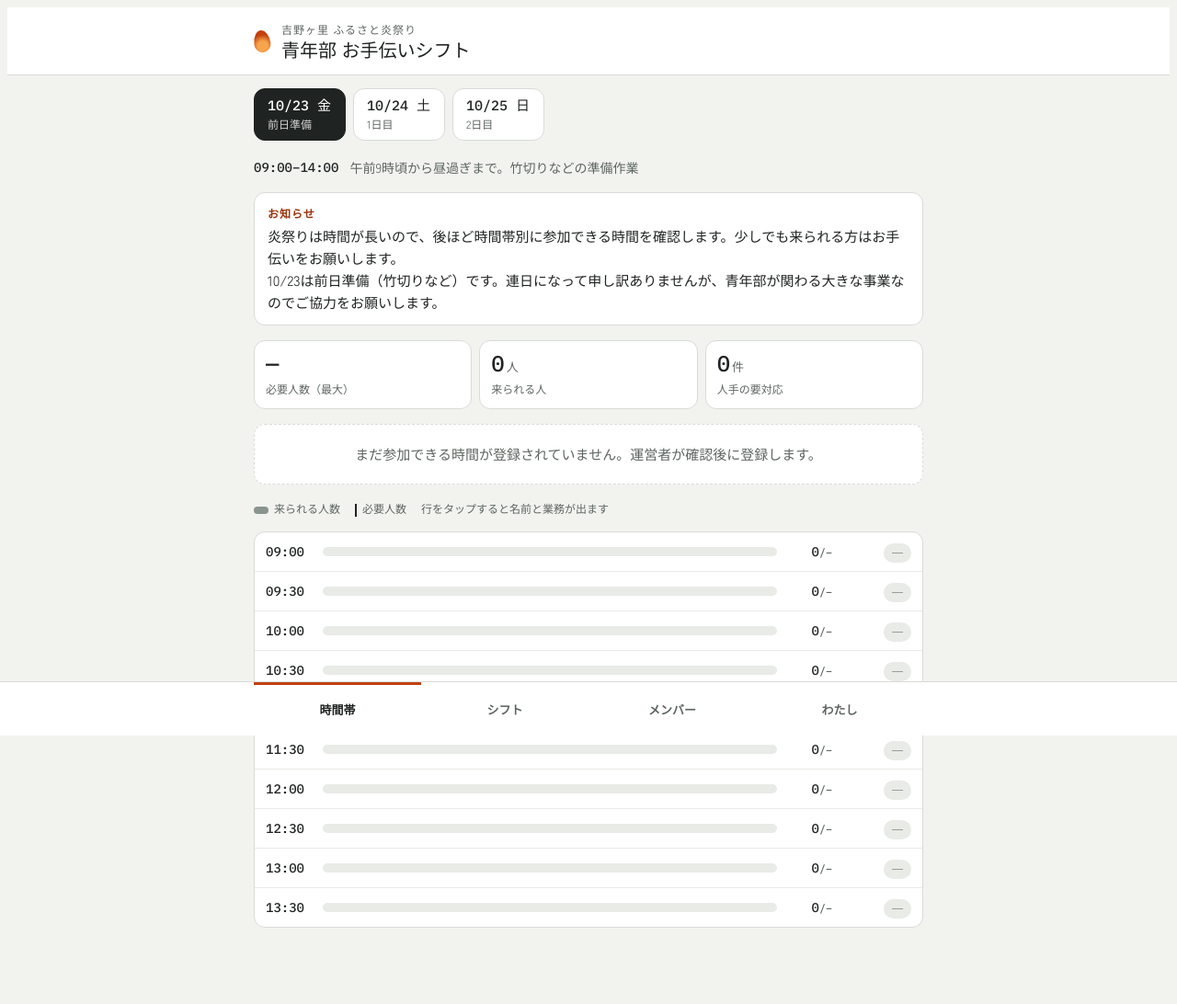
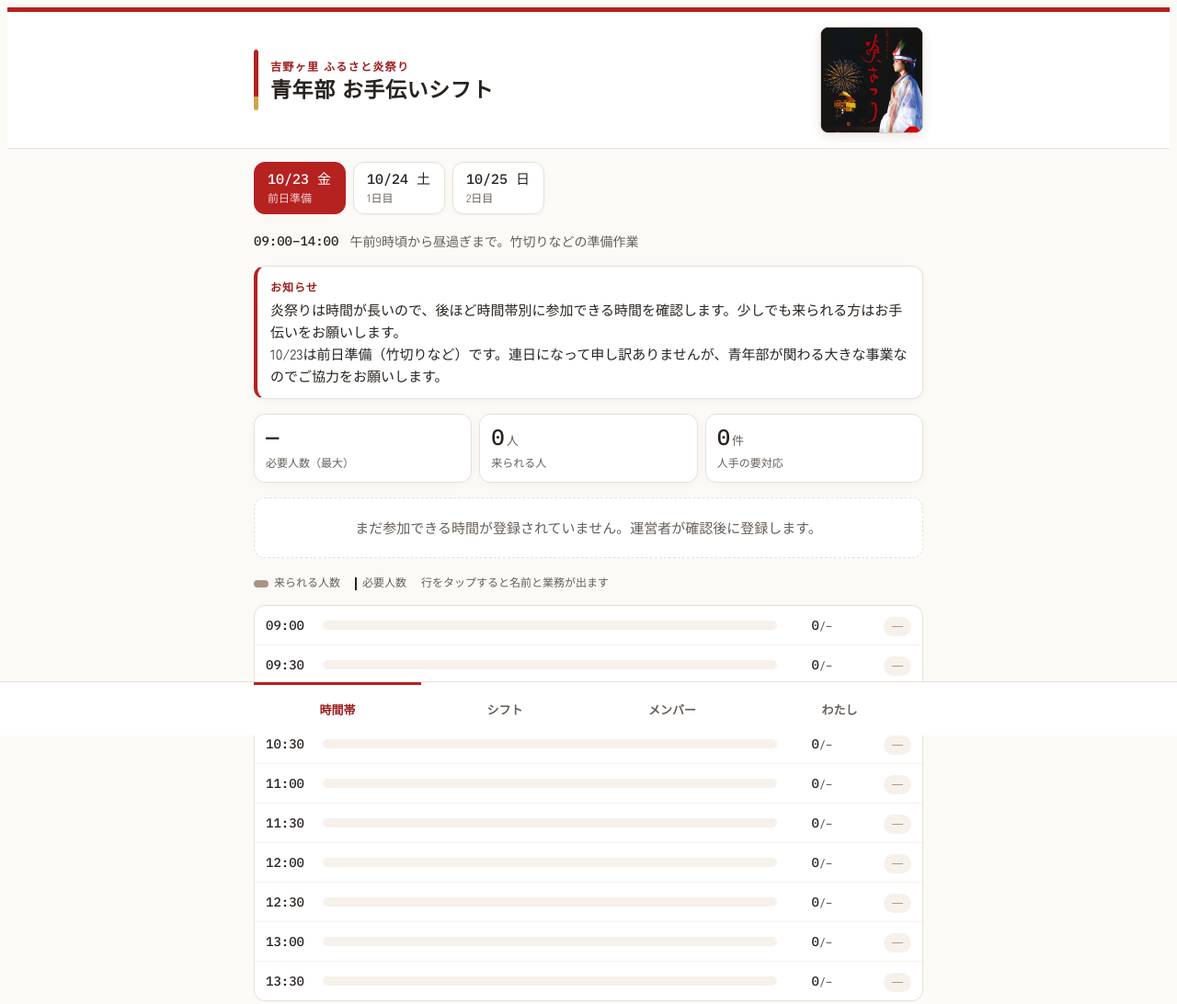
Before and after one commit to lc100068-cmd/Yoshinogari-Furusato-Himatsur, a plain HTML site: page index.html in a window 1280 px wide. Shown: the whole page at 92% size. Drawn offline with Linux system fonts and the light colour scheme; a web font is replaced by a local one.

Commit message:
Restyle Pages site with white festival poster theme

```diff
--- a/index.html
+++ b/index.html
@@ -3,6 +3,7 @@
 <head>
 <meta charset="utf-8">
 <meta name="viewport" content="width=device-width, initial-scale=1, viewport-fit=cover">
+<meta name="theme-color" content="#ffffff">
 <title>ふるさと炎祭り 手伝いシフト</title>
 <meta name="claude:viewport-fit-sides" content="cover">
 <link rel="preconnect" href="https://fonts.googleapis.com">
@@ -232,6 +233,54 @@ input[type="time"] { font-family: var(--f-num); }
   h1 { font-size: 18px; }
 }
 @media (prefers-reduced-motion: reduce) { * { transition: none !important; animation: none !important; } }
+
+/* Poster-inspired light theme: vermilion lettering, firework gold, white paper. */
+:root, :root[data-theme="dark"], :root:not([data-theme="light"]) {
+  color-scheme: light;
+  --bg: #FBFAF7;
+  --surface: #FFFFFF;
+  --ink: #28231F;
+  --muted: #665E57;
+  --line: #E8E0D8;
+  --soft: #F7F1EB;
+  --ember: #B52220;
+  --ember-ink: #9D1E1D;
+  --ember-soft: #FCECE9;
+  --flame: #D5A246;
+  --short: #B52220;
+  --short-soft: #FBE5E2;
+  --warn: #795109;
+  --warn-soft: #FBF2DB;
+  --ok: #2B7349;
+  --ok-soft: #E3F1E7;
+  --bar: #A99583;
+  --scrim: rgba(32, 25, 21, .42);
+}
+html, body { color-scheme: light; }
+body { background: var(--bg); }
+.top { background: #fff; border-top: 5px solid var(--ember); border-bottom: 1px solid var(--line); }
+.top .wrap { min-height: 144px; padding-block: 16px; }
+.brand { gap: 13px; }
+.mark { width: 5px; height: 66px; border-radius: 4px; background: linear-gradient(180deg, var(--ember) 0 78%, var(--flame) 78% 100%); transform: none; }
+.eyebrow { color: var(--ember-ink); font-weight: 700; font-size: 12px; letter-spacing: .11em; }
+h1 { font-family: "Zen Kaku Gothic New", "Hiragino Sans", sans-serif; font-size: 23px; font-weight: 700; letter-spacing: .025em; }
+.poster-art { flex: none; margin: 0 0 0 10px; width: 112px; height: 116px; overflow: hidden; border: 1px solid #D9C9BE; border-radius: 9px; box-shadow: 0 3px 12px rgba(80, 38, 20, .13); background: #171514; }
+.poster-art img { display: block; width: 100%; height: 100%; object-fit: cover; }
+.day-chip { box-shadow: 0 1px 4px rgba(80, 38, 20, .04); }
+.day-chip.on { background: var(--ember); border-color: var(--ember); color: #fff; }
+.day-chip.on .d2 { color: #fff; }
+.notice { border-left: 4px solid var(--ember); box-shadow: 0 2px 10px rgba(80, 38, 20, .035); }
+.stat { box-shadow: 0 2px 10px rgba(80, 38, 20, .035); }
+.btn.primary { background: var(--ember); border-color: var(--ember); color: #fff; }
+.tab.on { color: var(--ember-ink); border-top-color: var(--ember); }
+@media (max-width: 420px) {
+  .top .wrap { min-height: 112px; padding-block: 12px; }
+  .brand { gap: 9px; }
+  .mark { height: 58px; }
+  h1 { font-size: 18px; }
+  .eyebrow { font-size: 10px; letter-spacing: .04em; }
+  .poster-art { width: 78px; height: 84px; margin-left: 0; }
+}
 </style>
 </head>
 <body>
@@ -369,7 +418,7 @@ input[type="time"] { font-family: var(--f-num); }
     }
     var tools = up + (canEdit ? '<button class="btn sm' + (ui.edit ? ' on' : '') + '" data-act="edit-mode" aria-pressed="' + ui.edit + '">' + (ui.edit ? '編集中' : '編集する') + '</button>' : '');
     return '<header class="top"><div class="wrap"><div class="brand"><span class="mark" aria-hidden="true"></span><div><p class="eyebrow">吉野ヶ里 ふるさと炎祭り</p><h1>青年部 お手伝いシフト</h1></div></div>' +
-      '<div class="top-tools">' + tools + '</div></div></header>';
+      '<div class="top-tools">' + tools + '</div><figure class="poster-art"><img src="himatsuri-poster.png" alt="吉野ヶ里ふるさと炎祭りのポスター"></figure></div></header>';
   }
 
   function dayBarHTML() {
```
